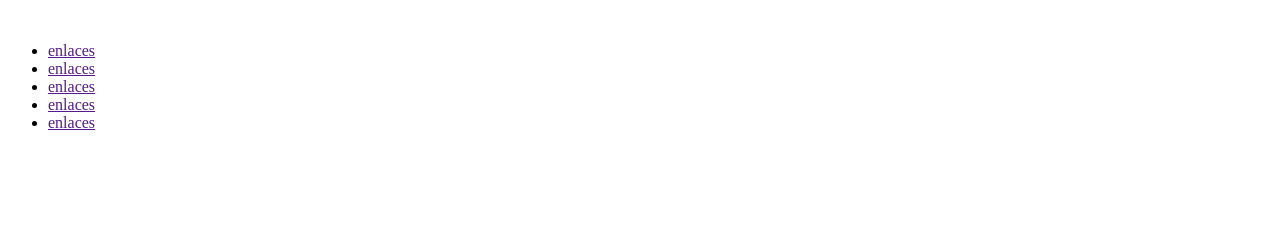
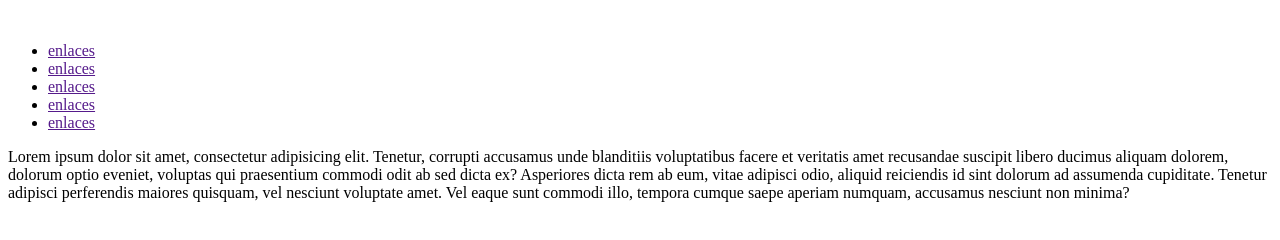
Before and after one commit to sergioftoledo/prueba-git, a plain HTML site: page index.html in a window 1280 px wide. Drawn offline with Linux system fonts and the light colour scheme.

Commit message:
´agregando contenido al main y corrigiendo etiqeta header

```diff
--- a/index.html
+++ b/index.html
@@ -7,7 +7,7 @@
     <title>Holanda</title>
 </head>
 <body>
-    <hedar>
+    <header>
         <a href=""><img src="" alt=""></a>
         <nav>
             <ul>
@@ -18,6 +18,14 @@
                 <li><a href="">enlaces</a></li>
             </ul>
         </nav>
-    </hedar>
+    </header>
+    <main>
+        <section>
+            <div>
+                <p>Lorem ipsum dolor sit amet, consectetur adipisicing elit. Tenetur, corrupti accusamus unde blanditiis voluptatibus facere et veritatis amet recusandae suscipit libero ducimus aliquam dolorem, dolorum optio eveniet, voluptas qui praesentium commodi odit ab sed dicta ex? Asperiores dicta rem ab eum, vitae adipisci odio, aliquid reiciendis id sint dolorum ad assumenda cupiditate. Tenetur adipisci perferendis maiores quisquam, vel nesciunt voluptate amet. Vel eaque sunt commodi illo, tempora cumque saepe aperiam numquam, accusamus nesciunt non minima?</p>
+            </div>
+            <div><img src="" alt=""></div>
+        </section>
+    </main>
 </body>
 </html>
```
